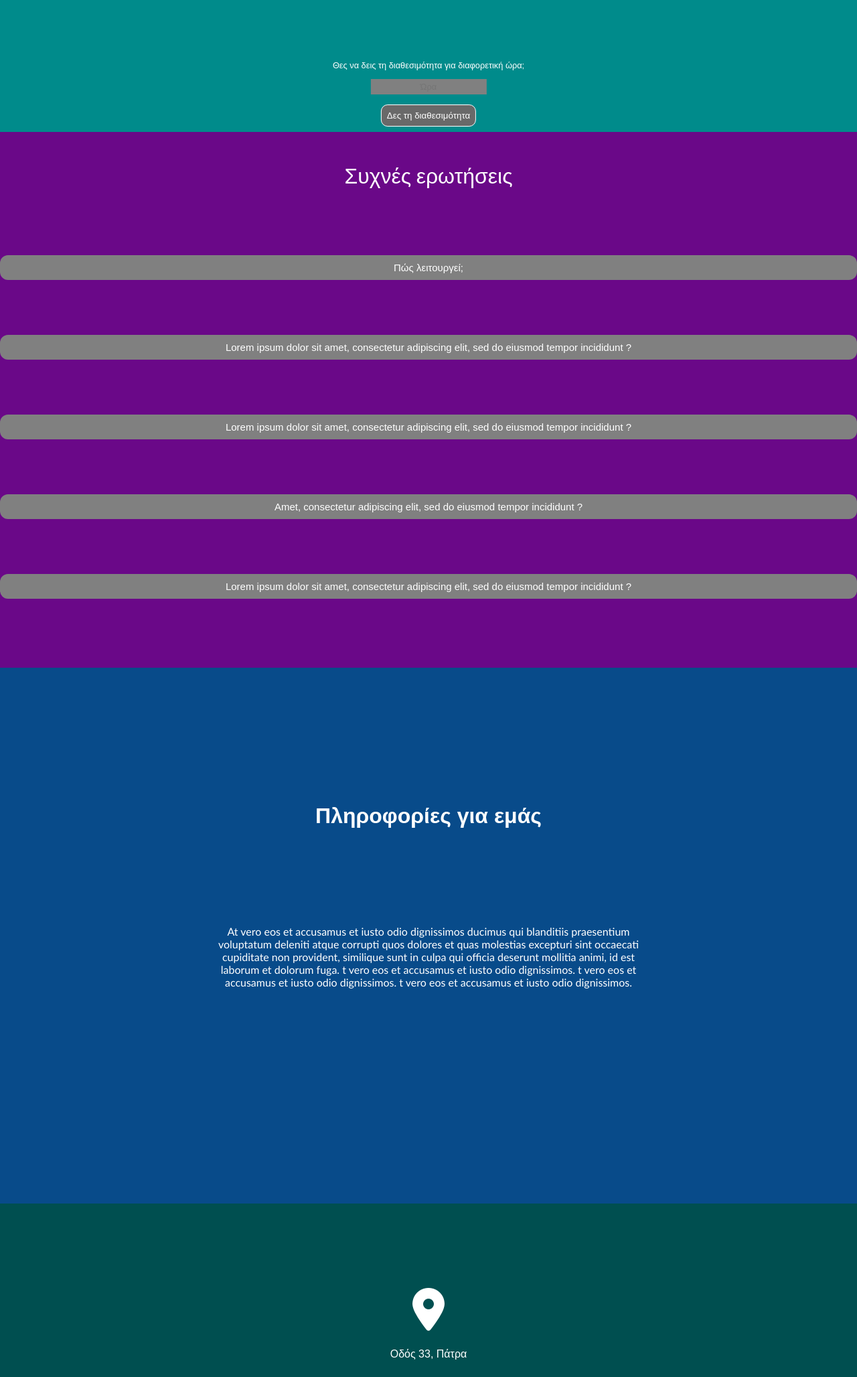
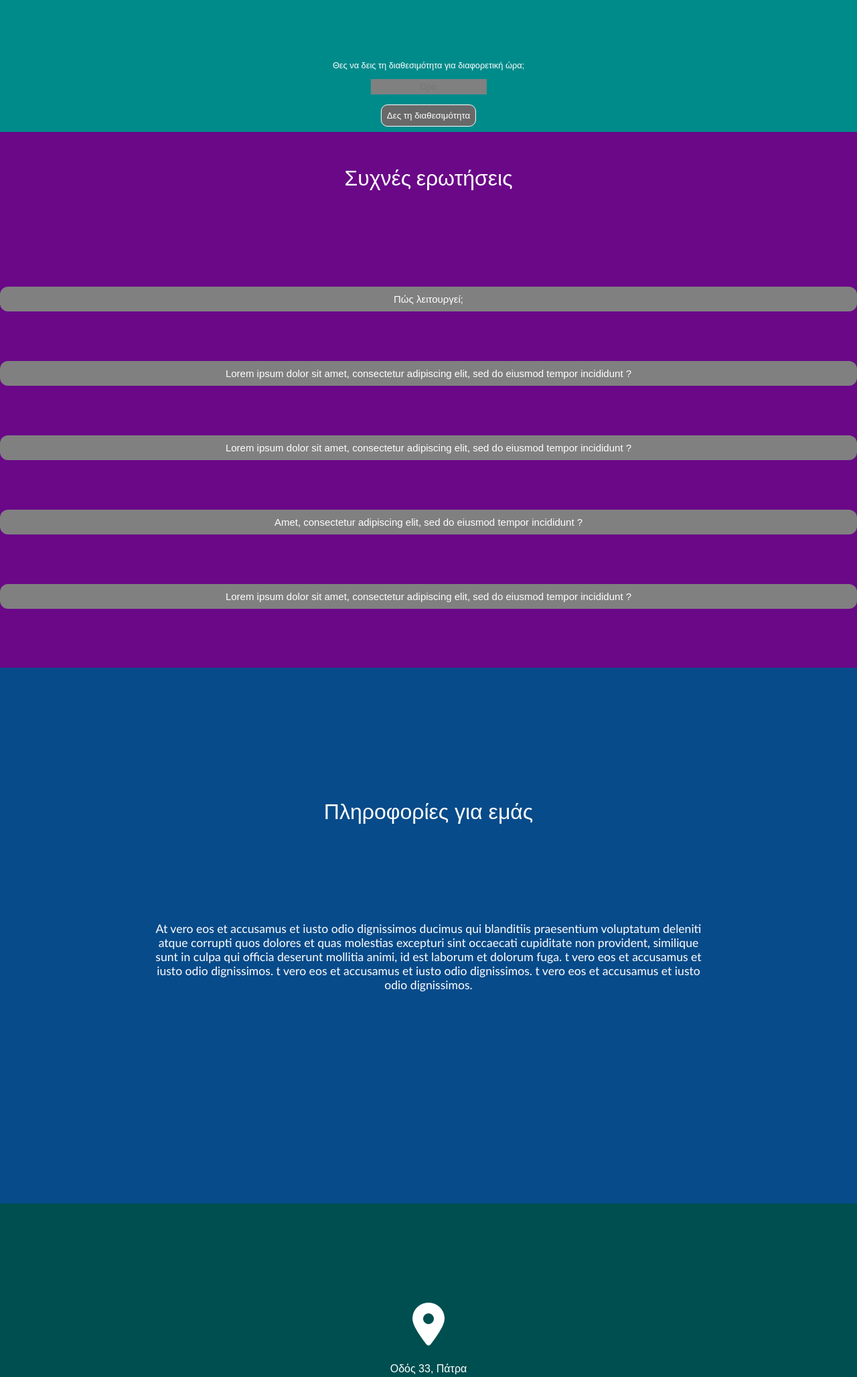
Before and after one commit to ilnikas/e-parking, a PHP site: page / in a window 1280 px wide. Shown: the part 1403-3459 px from the top of the page at 67% size. Run offline with PHP 8.4, Linux system fonts and the light colour scheme; some libraries are stand-ins or nearby versions.

Commit message:
More stylistics improvements on user page

```diff
--- a/Frontend/css/about.css
+++ b/Frontend/css/about.css
@@ -17,15 +17,16 @@
     font-size: 2em;
 	color: white;
 	margin-bottom: 10%;
+	font-weight: normal;
 }
 
 
 #aboutText {
-    font-size: 1em;
+    font-size: 1.1em;
     color: white;
 	font-weight: normal;
 	font-family: Calibri;
-	max-width: 50vw;
+	max-width: 65vw;
 	margin-bottom: 10%;
 	text-align: center;
 }
--- a/Frontend/css/contact.css
+++ b/Frontend/css/contact.css
@@ -17,12 +17,12 @@
 	justify-content: center;
 }
 
-#contact h2 {
+/*#contact h2 {
     font-size: 2em;
 	font-weight: bold;
 	font-family: Impact, Haettenschweiler, 'Arial Narrow Bold', sans-serif;
-	margin-bottom: 10vh;
-}
+	margin-bottom: 10%;
+}*/
 
 
 /*#contactText {
@@ -45,7 +45,7 @@ i {
 
 .iconContainer {
 	text-align: center;
-	margin-bottom: 10vh;
+	margin-bottom: 40%;
 }
 
 #contact a {
--- a/Frontend/css/faq.css
+++ b/Frontend/css/faq.css
@@ -8,9 +8,9 @@
     text-align: center;
     font-size: 2em;
     color: white;
-	margin-top: 0vh;
-	font-weight: normal;
-	font-family: Impact, Haettenschweiler, 'Arial Narrow Bold', sans-serif;
+	  margin-top: 10px;
+	  font-weight: normal;
+	  font-family: Impact, Haettenschweiler, 'Arial Narrow Bold', sans-serif;
 }
 
 button::-moz-focus-inner {
@@ -28,13 +28,12 @@ button::-moz-focus-inner {
 }
 
 #faq > h2 {
-  margin-bottom: 7vh;
-  padding-bottom: 5vh;
+  margin-bottom: 11%;
 }
 
 .accordion {
   background-color: grey;
-  margin-bottom: 6vh;  /*ACCORDING TO HOW MANY QUESTIONS EXIST AT FINAL VERSION TODO change it if necessary at the end*/
+  margin-bottom: 5vh;  /*ACCORDING TO HOW MANY QUESTIONS EXIST AT FINAL VERSION TODO change it if necessary at the end*/
   color: white;
   font-weight: normal;
   padding: 10px;
```
